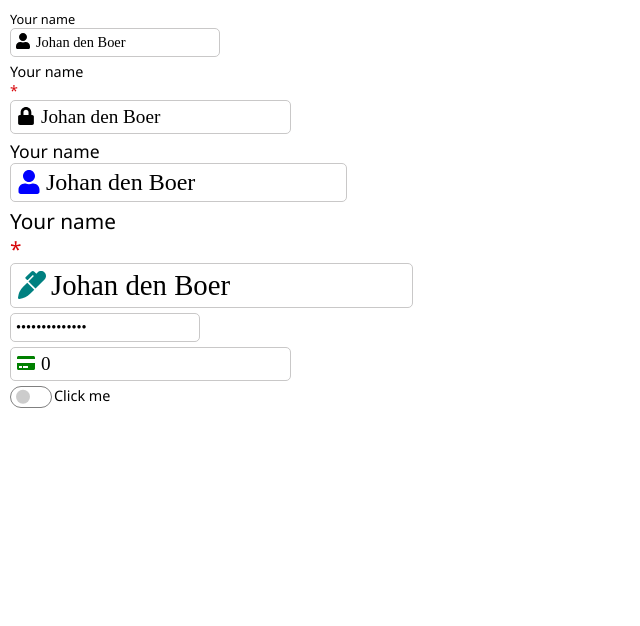
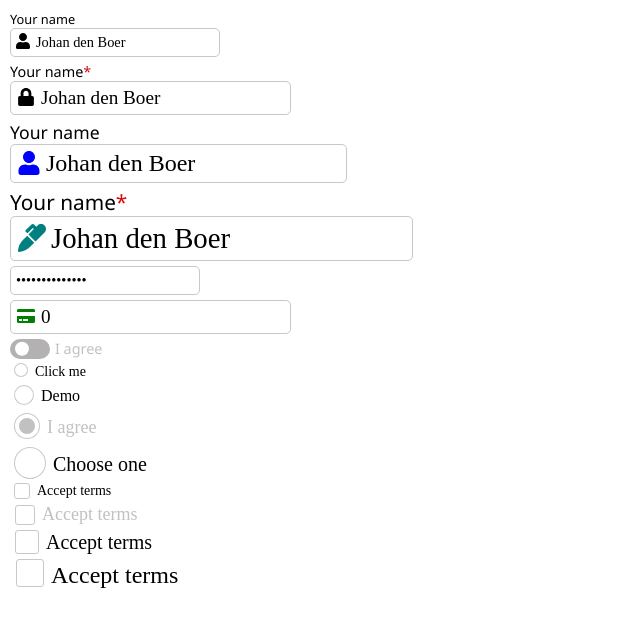
Before and after one commit to johandb/react-styled-components, a React (Vite) app: page / in a window 1280 px wide. Shown: the top 626 px of the page, without its empty margins (0-640 px from the left). Built offline with nearby package versions, Linux system fonts and the light colour scheme.

Commit message:
- implement hooks - update some components

```diff
--- a/src/App.tsx
+++ b/src/App.tsx
@@ -2,9 +2,11 @@ import { useState } from "react";
 import { FaCreditCard, FaLock, FaMarker, FaUser } from "react-icons/fa";
 import { ThemeProvider } from "styled-components";
 import { theme } from "./components/themes/themes";
+import { Checkbox } from "./styled/checkbox/checkbox.styled";
 import { Container } from "./styled/container/container.styled";
 import GlobalStyle from "./styled/global";
 import { NumberInput, PasswordInput, TextInput } from "./styled/input/input.styled";
+import { Radio } from "./styled/radio/radio.styled";
 import { Stack } from "./styled/stack/stack.styled";
 import { Switch } from "./styled/switch/switch.styled";
 
@@ -86,7 +88,52 @@ const App = () => {
             onChange={(value) => setCount(Number(value))}
             value={`${count}`}
           />
-          <Switch />
+          <Switch label="I agree" />
+          <Radio
+            value="click"
+            color="orange"
+            size="sm"
+            checked={checkedRadio.r1}
+            onChange={() => updateCheckedRadioValues("r1", !checkedRadio.r1)}
+          >
+            Click me
+          </Radio>
+          <Radio
+            value="demo"
+            color="orange"
+            size="md"
+            checked={checkedRadio.r2}
+            onChange={() => updateCheckedRadioValues("r2", !checkedRadio.r2)}
+          >
+            Demo
+          </Radio>
+          <Radio
+            disabled
+            value="agree"
+            size="lg"
+            checked={checkedRadio.r4}
+            onChange={() => updateCheckedRadioValues("r4", !checkedRadio.r4)}
+          >
+            I agree
+          </Radio>
+          <Radio
+            value="choose"
+            size="xl"
+            checked={checkedRadio.r3}
+            onChange={() => updateCheckedRadioValues("r3", !checkedRadio.r3)}
+          >
+            Choose one
+          </Radio>
+          <Checkbox
+            size="sm"
+            color="indigo"
+            checked={checked.r1}
+            onChange={() => handleChangeChecked("r1", !checked.r1)}
+            label="Accept terms"
+          />
+          <Checkbox disabled checked={checked.r2} onChange={() => handleChangeChecked("r2", !checked.r2)} label="Accept terms" />
+          <Checkbox size="lg" checked={checked.r4} onChange={() => handleChangeChecked("r4", !checked.r4)} label="Accept terms" />
+          <Checkbox size="xl" checked={checked.r3} onChange={() => handleChangeChecked("r3", !checked.r3)} label="Accept terms" />
         </Stack>
       </Container>
     </ThemeProvider>
--- /dev/null
+++ b/src/hooks/styled.config.ts
@@ -0,0 +1,66 @@
+export const StyledConfig = {
+  checkbox: {
+    sm: {
+      fs: "14px",
+      h: "14px",
+      w: "14px",
+      mh: "8px",
+      mw: "3px",
+      m: "0px 0px 0px 4px",
+    },
+    md: {
+      fs: "18px",
+      h: "18px",
+      w: "18px",
+      mh: "10px",
+      mw: "5px",
+      m: "1px 0px 0px 5px",
+    },
+    lg: {
+      fs: "20px",
+      h: "22px",
+      w: "22px",
+      mh: "16px",
+      mw: "8px",
+      m: "0px 0px 0px 5px",
+    },
+    xl: {
+      fs: "24px",
+      h: "26px",
+      w: "26px",
+      mh: "20px",
+      mw: "11px",
+      m: "0px 0px 4px 6px",
+    },
+  },
+  radio: {
+    sm: {
+      p: "5px 0px 0px 3px",
+      fs: "14px",
+      b: "2px",
+      h: "8px",
+      w: "8px",
+    },
+    md: {
+      p: "6px 0px 0px 3px",
+      fs: "16px",
+      b: "3px",
+      h: "12px",
+      w: "12px",
+    },
+    lg: {
+      p: "8px 0px 0px 3px",
+      fs: "18px",
+      b: "4px",
+      h: "16px",
+      w: "16px",
+    },
+    xl: {
+      p: "10px 0px 0px 3px",
+      fs: "20px",
+      b: "5px",
+      h: "20px",
+      w: "20px",
+    },
+  },
+};
--- /dev/null
+++ b/src/hooks/use-checkbox.ts
@@ -0,0 +1,19 @@
+import { useState } from "react";
+import type { Size } from "../components/types/size";
+import { StyledConfig } from "./styled.config";
+
+const useCheckbox = (defaultSize: Size = "sm") => {
+  const [size] = useState(defaultSize);
+  let checkbox = StyledConfig.checkbox;
+
+  const fs = checkbox[size as keyof typeof checkbox].fs;
+  const h = checkbox[size as keyof typeof checkbox].h;
+  const w = checkbox[size as keyof typeof checkbox].w;
+  const mh = checkbox[size as keyof typeof checkbox].mh;
+  const mw = checkbox[size as keyof typeof checkbox].mw;
+  const m = checkbox[size as keyof typeof checkbox].m;
+
+  return { fs, h, w, mh, mw, m };
+};
+
+export default useCheckbox;
--- /dev/null
+++ b/src/hooks/use-radio.ts
@@ -0,0 +1,18 @@
+import { useState } from "react";
+import type { Size } from "../components/types/size";
+import { StyledConfig } from "./styled.config";
+
+const useRadio = (defaultSize: Size = "sm") => {
+  const [size] = useState(defaultSize);
+  let radio = StyledConfig.radio;
+
+  const p = radio[size as keyof typeof radio].p;
+  const h = radio[size as keyof typeof radio].h;
+  const w = radio[size as keyof typeof radio].w;
+  const b = radio[size as keyof typeof radio].b;
+  const fs = radio[size as keyof typeof radio].fs;
+
+  return { p, h, w, b, fs };
+};
+
+export default useRadio;
--- a/src/styled/checkbox/checkbox.styled.tsx
+++ b/src/styled/checkbox/checkbox.styled.tsx
@@ -2,15 +2,7 @@ import styled from "styled-components";
 import { theme } from "../../components/themes/themes";
 import { type Color } from "../../components/types/color";
 import { type Size } from "../../components/types/size";
-
-interface CheckboxStyledProps {
-  height: string;
-  width: string;
-  markHeight: string;
-  markWidth: string;
-  fontSize: string;
-  margin: string;
-}
+import useCheckbox from "../../hooks/use-checkbox";
 
 interface CheckboxProps {
   size?: Size;
@@ -59,7 +51,7 @@ const StyledCheckboxLabel = styled.div<{
 
 const StyledCheckboxContainer = styled.div<{ disabled: boolean }>`
   display: flex;
-  gap: 4px;
+  gap: 7px;
   align-items: center;
   margin: 0px 5px 5px 0px;
 `;
@@ -67,30 +59,22 @@ const StyledCheckboxContainer = styled.div<{ disabled: boolean }>`
 export const Checkbox = (props: CheckboxProps) => {
   let size = props.size ?? "md";
 
-  let checkboxStyle: CheckboxStyledProps = {
-    fontSize: size === "sm" ? "14px" : size === "md" ? "18px" : size === "lg" ? "24px" : "20px",
-    height: size === "sm" ? "14px" : size === "md" ? "18px" : size === "lg" ? "26px" : "22px",
-    width: size === "sm" ? "14px" : size === "md" ? "18px" : size === "lg" ? "26px" : "22px",
-    markHeight: size === "sm" ? "8px" : size === "md" ? "10px" : size === "lg" ? "20px" : "16px",
-    markWidth: size === "sm" ? "3px" : size === "md" ? "5px" : size === "lg" ? "11px" : "8px",
-    margin:
-      size === "sm" ? "0px 0px 0px 4px" : size === "md" ? "1px 0px 0px 5px" : size === "lg" ? "0px 0px 4px 6px" : "0px 0px 0px 5px",
-  };
+  let cb = useCheckbox(size);
 
   return (
     <StyledCheckboxContainer disabled={props.disabled ?? false}>
-      <StyledCheckbox width={checkboxStyle.width} height={checkboxStyle.height} $margin={checkboxStyle.margin}>
+      <StyledCheckbox width={cb.w} height={cb.h} $margin={cb.m}>
         <StyledCheckboxIcon
           onClick={() => (props.disabled ? {} : props.onChange("test"))}
           disabled={props.disabled ?? false}
           checked={props.checked}
-          $margin={checkboxStyle.margin}
-          height={checkboxStyle.markHeight}
-          width={checkboxStyle.markWidth}
+          $margin={cb.m}
+          height={cb.mh}
+          width={cb.mw}
           color={props.color}
         />
       </StyledCheckbox>
-      <StyledCheckboxLabel disabled={props.disabled ?? false} fontSize={checkboxStyle.fontSize}>
+      <StyledCheckboxLabel disabled={props.disabled ?? false} fontSize={cb.fs}>
         {props.label}
       </StyledCheckboxLabel>
     </StyledCheckboxContainer>
--- a/src/styled/input/input.styled.tsx
+++ b/src/styled/input/input.styled.tsx
@@ -24,10 +24,10 @@ const Input = (props: StyledInputProps) => {
 
   return (
     <StyledTextInputContainer>
-      <div>
+      <StyledInputWrapper>
         {props.label && <Text label={props.label} size={props.size} />}
         {props.required && <Text label="*" color="red" size={props.size} />}
-      </div>
+      </StyledInputWrapper>
       <StyledInputWrapper>
         <StyledInputIcon $p={props.leftIcon ? pt : "5"}>{props.leftIcon}</StyledInputIcon>
         <StyledInput
--- a/src/styled/radio/radio.styled.tsx
+++ b/src/styled/radio/radio.styled.tsx
@@ -5,6 +5,7 @@ import type { Color } from "../../components/types/color";
 import type { Size } from "../../components/types/size";
 import { Color2Value } from "../../components/utils/styled.utils";
 import { RadioContext } from "../../hooks/radio.context";
+import useRadio from "../../hooks/use-radio";
 
 interface RadioProps {
   color?: Color;
@@ -22,15 +23,6 @@ interface RadioGroupProps {
   onChange?: (value: string) => void;
   children: React.ReactNode;
   disabled?: boolean;
-}
-
-interface RadioStyleProps {
-  height: string;
-  width: string;
-  border: string;
-  boxShadow: string;
-  padding: string;
-  fontSize: string;
 }
 
 export const RadioGroup = (props: RadioGroupProps) => {
@@ -55,21 +47,7 @@ export const Radio = (props: RadioProps) => {
   let ctx = use(RadioContext);
 
   let size = props.size ?? "md";
-  let radioStyle: RadioStyleProps = {
-    padding:
-      size === "sm"
-        ? "5px 0px 0px 3px"
-        : size === "md"
-          ? "6px 0px 0px 3px"
-          : size === "lg"
-            ? "10px 0px 0px 3px"
-            : "8px 0px 0px 3px",
-    fontSize: size === "sm" ? "14px" : size === "md" ? "16px" : size === "lg" ? "20px" : "18px",
-    border: size === "sm" ? "2px" : size === "md" ? "3px" : size === "lg" ? "5px" : "4px",
-    boxShadow: "0 0 0 1px",
-    height: size === "sm" ? "8px" : size === "md" ? "12px" : size === "lg" ? "20px" : "16px",
-    width: size === "sm" ? "8px" : size === "md" ? "12px" : size === "lg" ? "20px" : "16px",
-  };
+  let radio = useRadio(size);
 
   let color = props.color
     ? Color2Value(props.color)
@@ -98,12 +76,14 @@ export const Radio = (props: RadioProps) => {
     <StyledRadioContainer $position={props.position ?? "left"}>
       <StyledRadio
         disabled={props.disabled ?? false}
-        $radio={radioStyle}
+        $h={radio.h}
+        $w={radio.w}
+        $b={radio.b}
         checked={checked ?? false}
         color={color}
         onClick={() => (props.disabled ? {} : handleRadioClick(ctx ? props.value : (checked ?? false)))}
       />
-      <StyledRadioLabel $radio={radioStyle} disabled={props.disabled ?? false}>
+      <StyledRadioLabel $fs={radio.fs} $p={radio.p} disabled={props.disabled ?? false}>
         {props.children}
       </StyledRadioLabel>
     </StyledRadioContainer>
@@ -116,20 +96,20 @@ const StyledRadioContainer = styled.div<{ $position: string }>`
   flex-direction: ${(props) => (props.$position == "right" ? "row-reverse" : "row")};
 `;
 
-const StyledRadioLabel = styled.div<{ $radio: RadioStyleProps; disabled: boolean }>`
-  font-size: ${(props) => props.$radio.fontSize};
-  padding: ${(props) => props.$radio.padding};
+const StyledRadioLabel = styled.div<{ $fs: string; $p: string; disabled: boolean }>`
+  font-size: ${(props) => props.$fs};
+  padding: ${(props) => props.$p};
   color: ${(props) => (props.disabled ? theme.colors.defaultDisabledColor : "inherit")};
 `;
 
-const StyledRadio = styled.div<{ color: string; checked: boolean; $radio: RadioStyleProps; disabled: boolean }>`
+const StyledRadio = styled.div<{ color: string; checked: boolean; $b: string; $h: string; $w: string; disabled: boolean }>`
   background: ${(props) => (props.disabled ? theme.colors.defaultDisabledColor : props.checked ? props.color : theme.colors.white)};
   border-radius: 50%;
-  border: ${(props) => props.$radio.border} solid white;
-  height: ${(props) => props.$radio.height};
-  width: ${(props) => props.$radio.width};
+  border: ${(props) => props.$b} solid white;
+  height: ${(props) => props.$h};
+  width: ${(props) => props.$w};
   position: relative;
-  box-shadow: ${(props) => props.$radio.boxShadow} ${(props) => (props.checked ? props.color : theme.colors.defaultBorderColor)};
+  box-shadow: ${(props) => `0 0 0 1px ${props.checked ? props.color : theme.colors.defaultBorderColor}`};
   &:hover {
     cursor: ${(props) => (props.disabled ? "not-allowed" : "pointer")};
   }
--- a/src/styled/stack/stack.styled.tsx
+++ b/src/styled/stack/stack.styled.tsx
@@ -12,12 +12,12 @@ interface StackProps {
 export const Stack = (props: StackProps) => {
   let margins = `${props.mt ?? 0}px ${props.mr ?? 0}px ${props.mb ?? 0}px ${props.ml ?? 0}px`;
 
-  return <StyledStack margins={margins}>{props.children}</StyledStack>;
+  return <StyledStack $margins={margins}>{props.children}</StyledStack>;
 };
 
-const StyledStack = styled.div<{ margins: string }>`
+const StyledStack = styled.div<{ $margins: string }>`
   display: flex;
   flex-direction: column;
   background-color: inherit;
-  margin: ${(props) => props.margins};
+  margin: ${(props) => props.$margins};
 `;
--- a/src/styled/switch/switch.styled.tsx
+++ b/src/styled/switch/switch.styled.tsx
@@ -1,52 +1,64 @@
 import { useState } from "react";
 import styled from "styled-components";
+import { theme } from "../../components/themes/themes";
+import type { Color } from "../../components/types/color";
+import { Color2Value } from "../../components/utils/styled.utils";
 import { Text } from "../text/styled.text";
 
 interface SwitchProps {
-  disabled?: boolean;
+  color?: Color;
+  label?: string;
   position?: "left" | "right";
+  onChange?: (toggle: boolean) => void;
 }
 
 export const Switch = (props: SwitchProps) => {
   const [toggle, setToggle] = useState(false);
 
+  let color = Color2Value(props.color ?? theme.colors.primary);
+
+  const handleToggle = () => {
+    let newToggle = !toggle;
+    setToggle(newToggle);
+    props.onChange?.(newToggle);
+  };
+
   return (
-    <StyledSwitchContainer onClick={() => setToggle(!toggle)}>
-      <StyledSwitch toggle={toggle} />
-      <Text label="Click me" ml={2} mr={2} />
+    <StyledSwitchContainer onClick={() => handleToggle()} $position={props.position ?? "left"}>
+      <StyledSwitch $toggle={toggle} color={color} />
+      <Text label={props.label ?? ""} ml={5} mr={5} color={toggle ? "black" : theme.colors.defaultDisabledColor} />
     </StyledSwitchContainer>
   );
 };
 
-const StyledSwitchContainer = styled.div`
+const StyledSwitchContainer = styled.div<{ $position: string }>`
   display: flex;
-  flex-direction: row;
+  flex-direction: ${(props) => (props.$position === "left" ? "row" : "row-reverse")};
   width: fit-content;
   margin: 0;
   background-color: inherit;
 `;
 
-const StyledSwitch = styled.div<{ toggle: boolean }>`
+const StyledSwitch = styled.div<{ $toggle: boolean; color: string }>`
   width: 40px;
   height: 20px;
   outline: none;
   border-radius: 15px;
-  ${(props) => (props.toggle ? "border: 1px solid black" : "border: 1px solid gray;")};
+  background-color: ${(props) => (props.$toggle ? props.color : theme.colors.gray)};
   position: relative;
   &:before {
     content: "";
     position: absolute;
     top: 50%;
-    left: ${(props) => `${props.toggle ? 1.0 : 0.1}rem`};
+    left: ${(props) => `${props.$toggle ? 1.0 : 0.1}rem`};
     transform: translate(0, -50%);
     box-sizing: border-box;
     width: 0.9em;
     height: 0.9em;
     margin: 0 0.2em;
-    ${(props) => (props.toggle ? "border 1pxsolid; opacity: 1.0;" : "border: none; opacity: 0.4;")}
-    /* border: 1px solid; */
     border-radius: 50%;
-    background: ${(props) => (props.toggle ? "black" : "gray")};
+    /* box-shadow: 0px 0px 0px 2px ${theme.colors.primary}; */
+    background: white;
   }
   &:hover {
     cursor: pointer;
```
